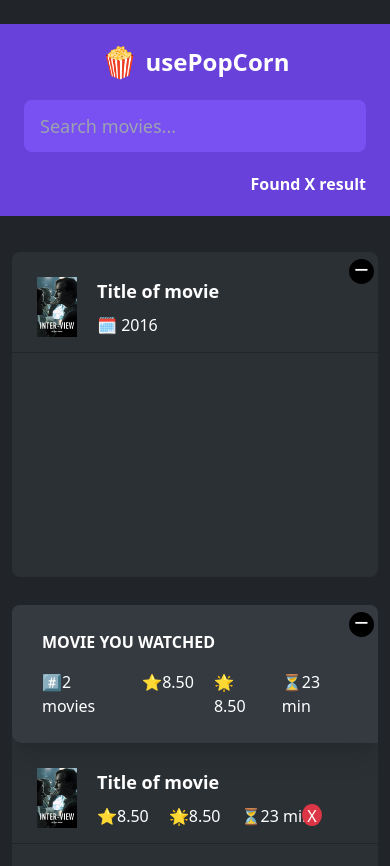
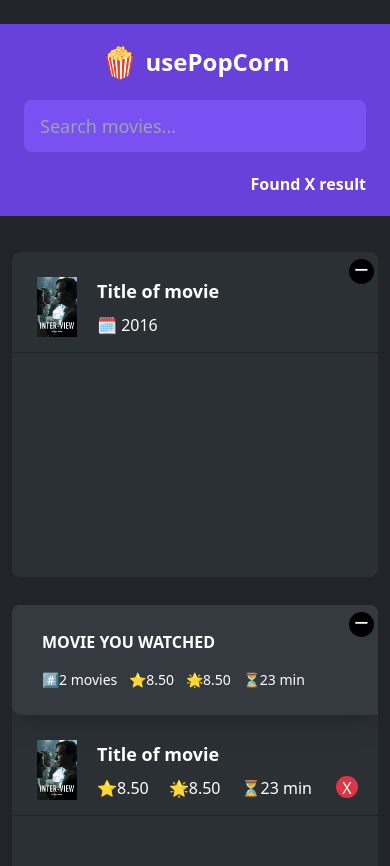
Before and after one commit to mirwais-sanaie/usePopCorn-app, a React (Create React App) app: page / in a window 390 px wide. Shown: the top 866 px of the page. Built offline with nearby package versions, Linux system fonts and the light colour scheme.

Commit message:
show and hide panel added.

```diff
--- a/src/components/App.css
+++ b/src/components/App.css
@@ -37,7 +37,7 @@
   justify-content: start;
   align-items: center;
 }
-.hover-color:hover {
+.list-movie li:hover {
   background-color: #343a40;
   cursor: pointer;
 }
@@ -54,8 +54,7 @@
 .btn-delete {
   background-color: #dc3545;
   color: #fff;
-  width: 20px;
+  width: 22px;
   height: 22px;
-  padding-bottom: 10px;
   border-radius: 50%;
 }
--- a/src/components/bodyCom/MovieList.jsx
+++ b/src/components/bodyCom/MovieList.jsx
@@ -1,8 +1,18 @@
+import { useState } from "react";
+
 function MovieList() {
+  const [showPanel, setShowPanel] = useState(true);
+
   return (
     <div className="box lg:w-[26rem] h-full">
-      <button className="toggle-show">&#8722;</button>
-      <ul className="list-movie hover-color">
+      <button
+        onClick={() => setShowPanel((showPanel) => !showPanel)}
+        className="toggle-show"
+      >
+        {showPanel ? <span>&#8722;</span> : <span>&#43;</span>}
+      </button>
+      {showPanel && (
+        <ul className="list-movie">
           <li>
             <img src="./test.jpg" className="movie-img-list" alt="" />
             <div className="flex flex-col text-start ps-5 space-y-2">
@@ -13,6 +23,7 @@ function MovieList() {
             </div>
           </li>
         </ul>
+      )}
     </div>
   );
 }
--- a/src/components/bodyCom/WatchList.jsx
+++ b/src/components/bodyCom/WatchList.jsx
@@ -1,11 +1,23 @@
+import { useState } from "react";
+
 function WatchList() {
+  const [showPanel, setShowPanel] = useState(true);
+
   return (
     <div className="box lg:w-[26rem] h-full">
-      <button className="toggle-show">&#8722;</button>
+      <button
+        onClick={() => setShowPanel((showPanel) => !showPanel)}
+        className="toggle-show"
+      >
+        {showPanel ? <span>&#8722;</span> : <span>&#43;</span>}
+      </button>
 
+      {showPanel && (
+        <>
+          {" "}
           <div className="summary shadow-xl">
             <h3 className="uppercase font-bold mb-4">Movie You watched</h3>
-        <div className="flex space-x-5">
+            <div className="flex lg:space-x-5 space-x-3 text-sm lg:text-base">
               <p>
                 <span>#️⃣</span>
                 <span>2 movies</span>
@@ -24,7 +36,6 @@ function WatchList() {
               </p>
             </div>
           </div>
-
           <ul className="list-movie">
             <li className="relative">
               <img src="./test.jpg" className="movie-img-list" alt="" />
@@ -45,11 +56,15 @@ function WatchList() {
                       <span>23 min</span>
                     </p>
                   </div>
-              <button class="btn-delete absolute right-14">X</button>
+                  <button class="btn-delete absolute lg:right-14 right-5">
+                    X
+                  </button>
                 </div>
               </div>
             </li>
           </ul>
+        </>
+      )}
     </div>
   );
 }
```
Lines whose indentation alone changed are shown as unchanged.
